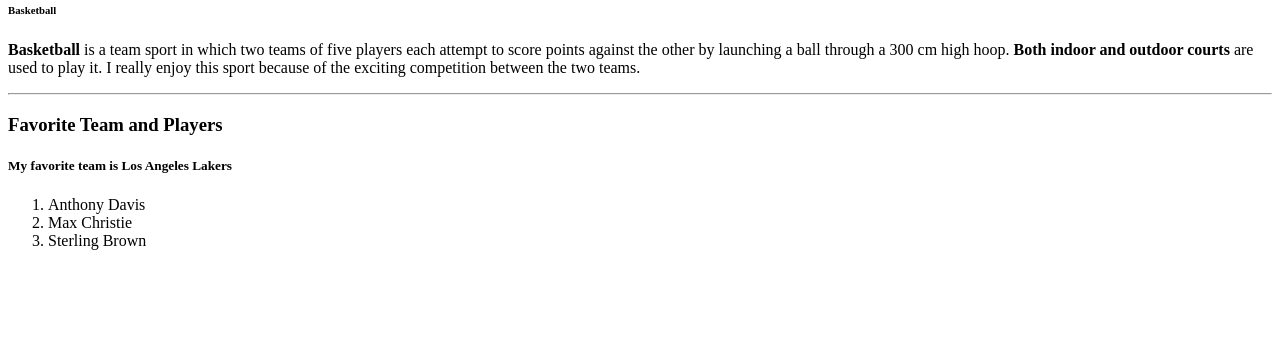
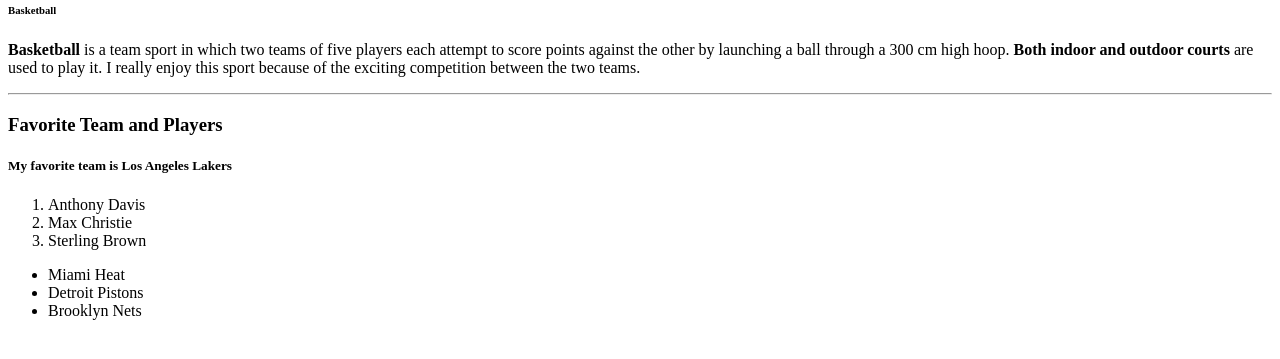
Before and after one commit to 44-563-Web-Apps-S23/44563-webapps-assignment-3-s560998, a plain HTML site: page index.html in a window 1280 px wide. Shown: the part 79-438 px from the top of the page. Drawn offline with Linux system fonts and the light colour scheme.

Commit message:
Added other favorite teams

```diff
--- a/index.html
+++ b/index.html
@@ -24,5 +24,11 @@
                 <li>Max Christie</li>
                 <li>Sterling Brown</li>
             </ol>
+            <ul>
+                <li>Miami Heat</li>
+                <li>Detroit Pistons</li>
+                <li>Brooklyn Nets</li>
+
+            </ul>
        </body>
 </html>
```
